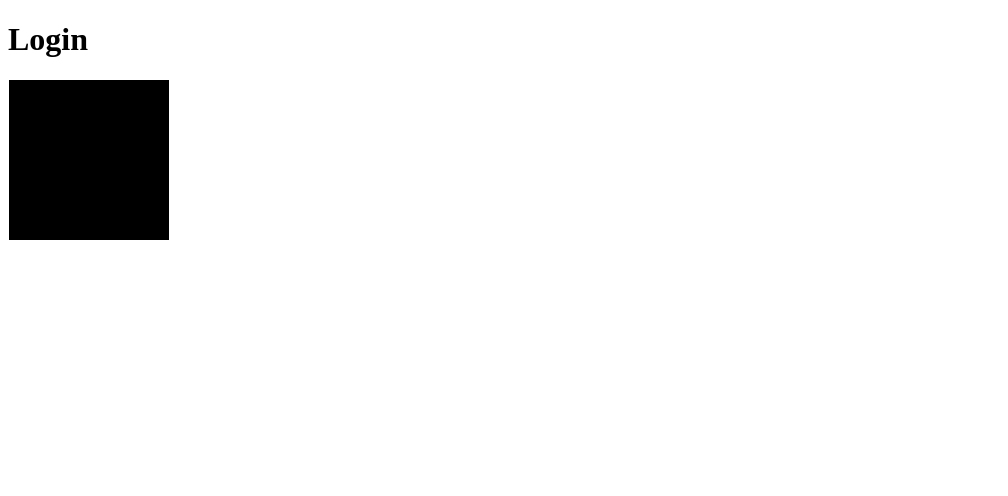
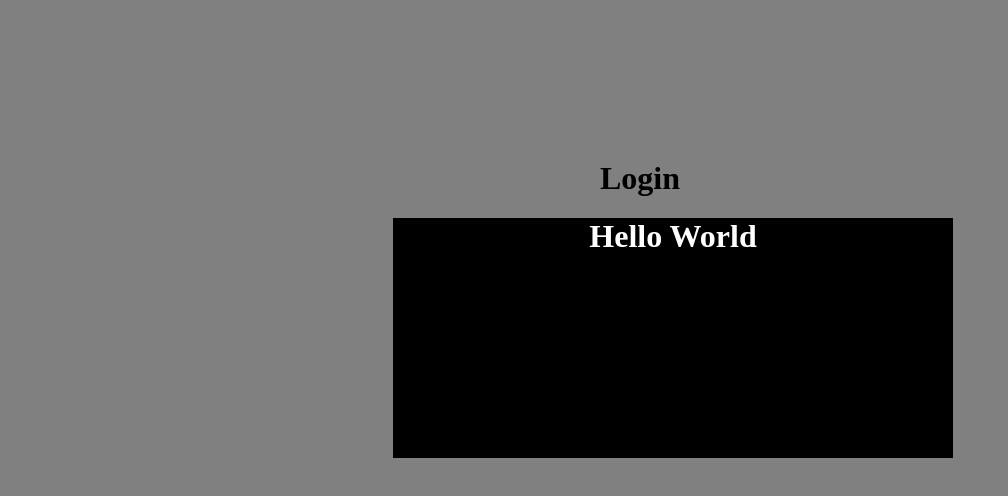
Before and after one commit to CasttCK/ReactWeb-Grupo06, a React (Create React App) app: page / in a window 1280 px wide. Shown: the top 496 px of the page, without its empty margins (0-1008 px from the left). Built offline with nearby package versions, Linux system fonts and the light colour scheme; the HTML template or start-up script is replaced by a standard one.

Commit message:
Atualização CSS da página login

```diff
--- a/src/components/CardLogin/index.jsx
+++ b/src/components/CardLogin/index.jsx
@@ -5,7 +5,9 @@ import {CardLogin} from "./style";
 function cardLogin(){
     return(
 
-        <CardLogin/>
+        <CardLogin>
+            <h1>Hello World</h1>
+        </CardLogin>
 
     );
 }
--- a/src/components/CardLogin/style.js
+++ b/src/components/CardLogin/style.js
@@ -1,8 +1,11 @@
 import styled from "styled-components";
 
 export const CardLogin = styled.div`
-        width: 10rem;
-        height: 10rem;
+
+        width: 35rem;
+        height: 15rem;
         background-color: black;
+        text-align: center;
+        color: white;
         margin: 1px;
 `
--- a/src/pages/Login/index.jsx
+++ b/src/pages/Login/index.jsx
@@ -1,11 +1,15 @@
 import React from "react";
 import CardLogin from "../../components/CardLogin";
+
+import "./style.css";
 
 function Login(){
     return (
         <>
         <h1>Login</h1>
+        <div class = "box-login">
         <CardLogin/>
+        </div>
         </>
     )
 }
--- a/src/pages/Login/style.css
+++ b/src/pages/Login/style.css
@@ -0,0 +1,8 @@
+body{
+    margin-top: 10rem;
+    background-color: gray;
+    text-align: center;
+}
+.box-login{
+    margin-left: 24rem;
+}
```
